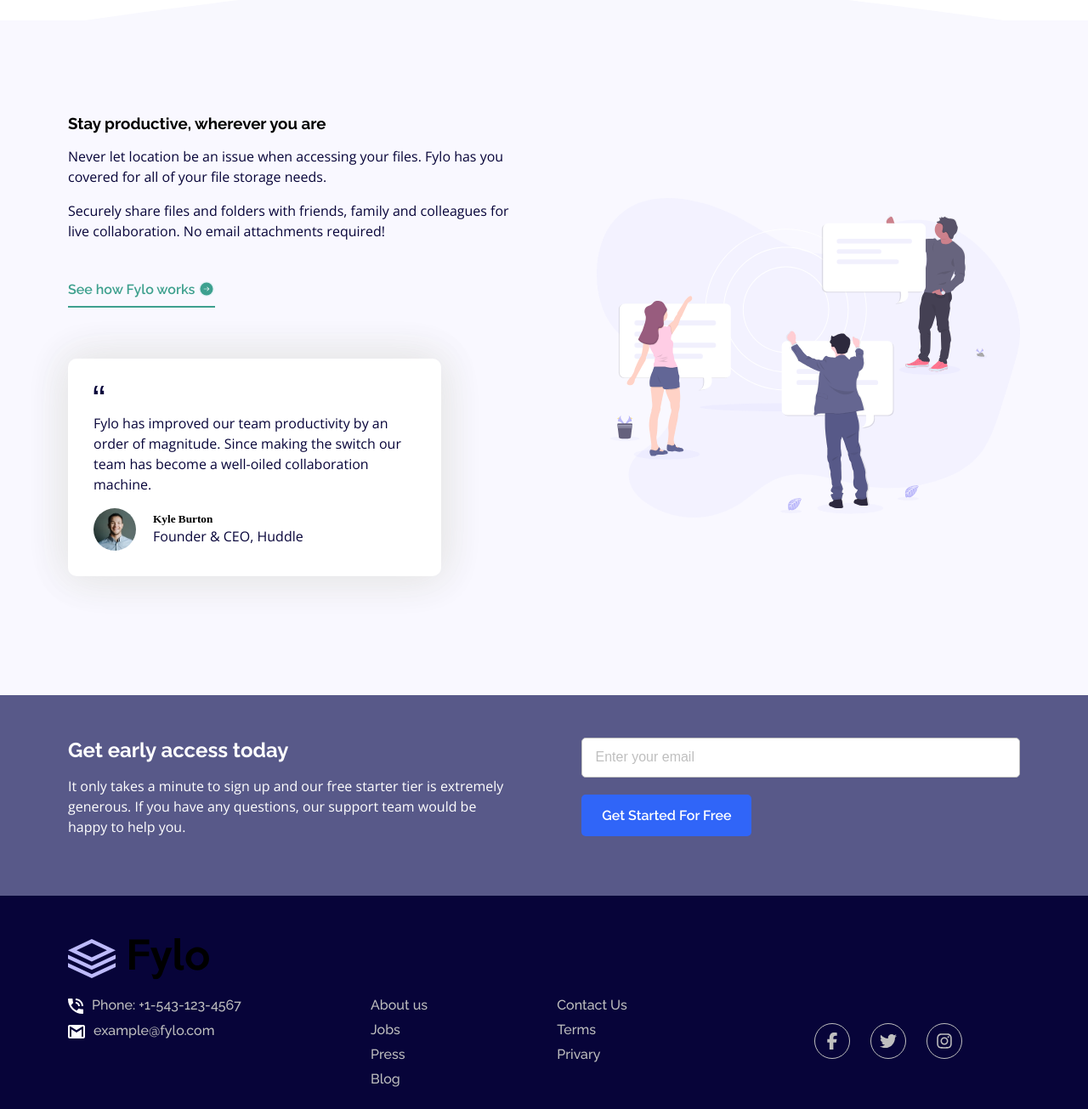
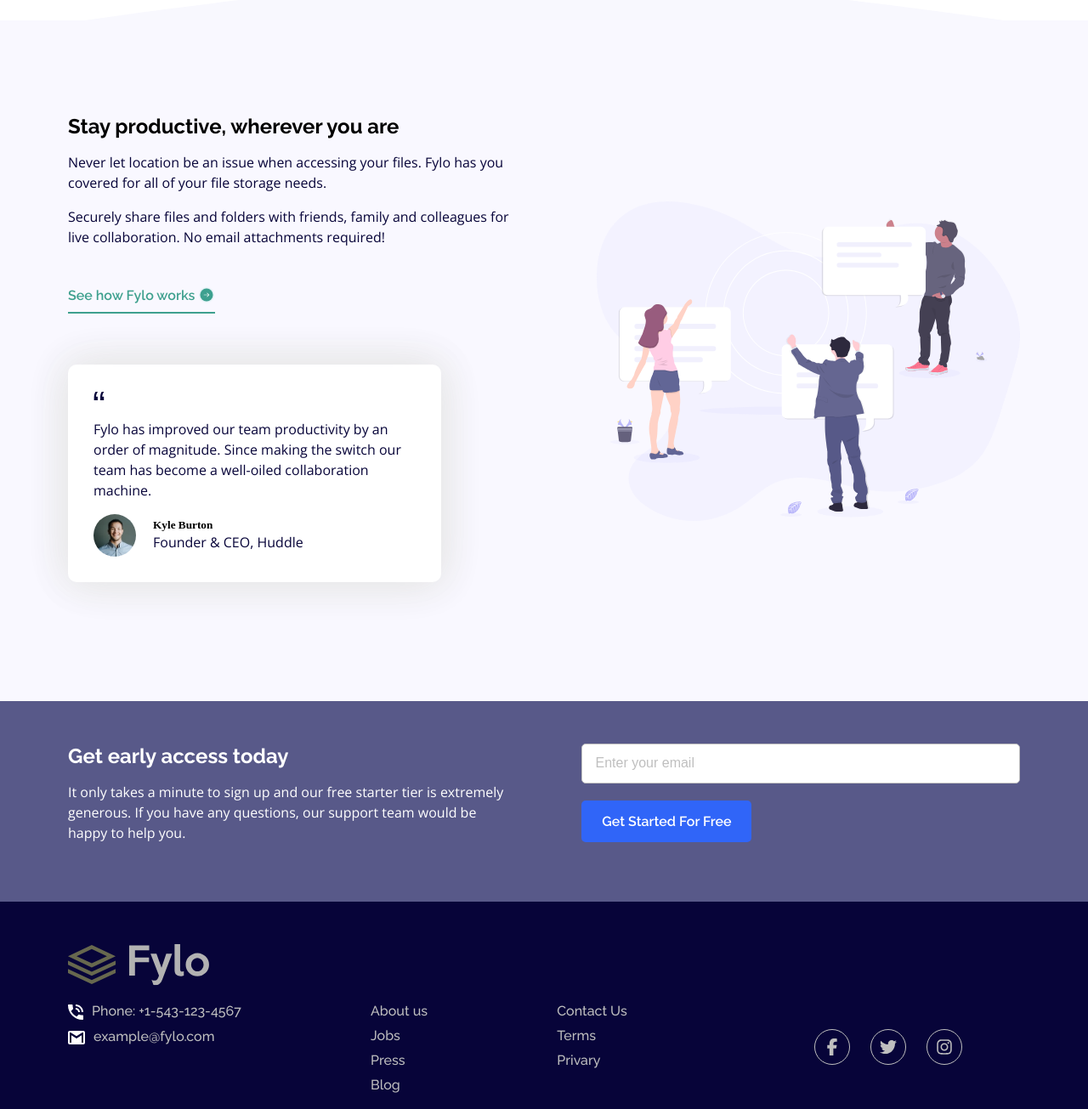
Before and after one commit to Jerryhugo/fylo-landing-page-with-two-column-layout-master, a plain HTML site: page index.html in a window 1280 px wide. Shown: the part 700-2005 px from the top of the page at 85% size. Drawn offline with nearby package versions, Linux system fonts and the light colour scheme.

Commit message:
add filter to footer image to make it lighter

```diff
--- a/index.html
+++ b/index.html
@@ -78,7 +78,7 @@
         </div>
 
         <div class="my-50 lg-mr-40">
-          <h3 class="my-10">Stay productive, wherever you are</h3>
+          <h2 class="my-10">Stay productive, wherever you are</h2>
           <p>
             Never let location be an issue when accessing your files. Fylo has you
             covered for all of your file storage needs.
--- a/styles.css
+++ b/styles.css
@@ -433,6 +433,9 @@ li a img {
     }
 
 
+    .footer-logo {
+        filter: invert(70%);
+    }
 
 
 
```
